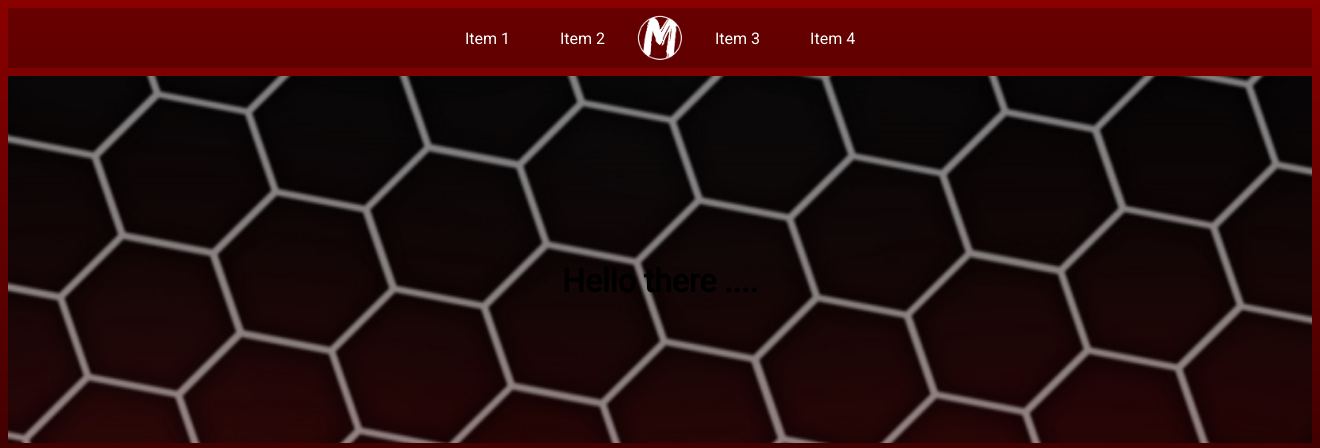
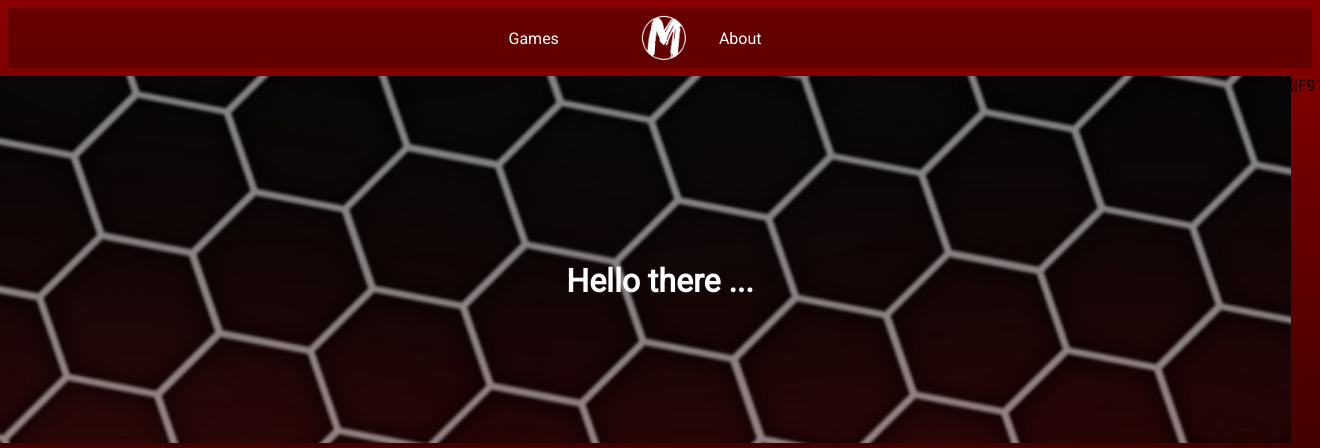
Before and after one commit to zModz/mods-portfolio, a PHP site: page / in a window 1320 px wide; the page is wider, and only the part inside the window is pictured. Shown: the top 448 px of that part. Run offline with PHP 8.4, Linux system fonts and the light colour scheme.

Commit message:
altered the banner text, made the "info" boxes more responsive

```diff
--- a/index.html
+++ b/index.html
@@ -11,15 +11,15 @@
 </head>
 <body>
     <nav class="navbar">
-        <a class="nav-itens" href="#">Item 1</a>
-        <a class="nav-itens" href="#">Item 2</a>
+        <a class="nav-itens" href="#">Games</a>
+        <a class="nav-itens" href="#"></a>
         <img class="nav-logo" src="media/DC_Logo.png" alt="" srcset="">
-        <a class="nav-itens" href="#">Item 3</a>
-        <a class="nav-itens" href="#">Item 4</a>
+        <a class="nav-itens" href="#">About</a>
+        <a class="nav-itens" href="#"></a>
     </nav>
     <div class="banner">
         <img src="Images/box1_bg.jpg" alt="" class="img-banner">
-        <h1 class="banner-text">Hello there ....</h1>
+        <h1 class="banner-text">Hello there ... </h1><span>&#1F916</span>
     </div>
     <div class="showcase">
         <!-- Showcase boxes -->
--- a/style.css
+++ b/style.css
@@ -45,6 +45,7 @@ body{
 }
 
 .banner-text{
+    color: white;
     position: absolute;
     top: 50%;
     left: 50%;
@@ -85,6 +86,12 @@ body{
 /* Information */
 .info{
    display: flex;
+   flex-direction: column;
+}
+
+.box3{
+    height: 5px;
+    margin-bottom: 8px;
 }
 
 .text1-box3{
@@ -92,5 +99,10 @@ body{
 }
 
 .text2-box3{
+    color: white;
     text-align: right;
 }
+
+.text3-box3{
+    color: white;
+}
```
